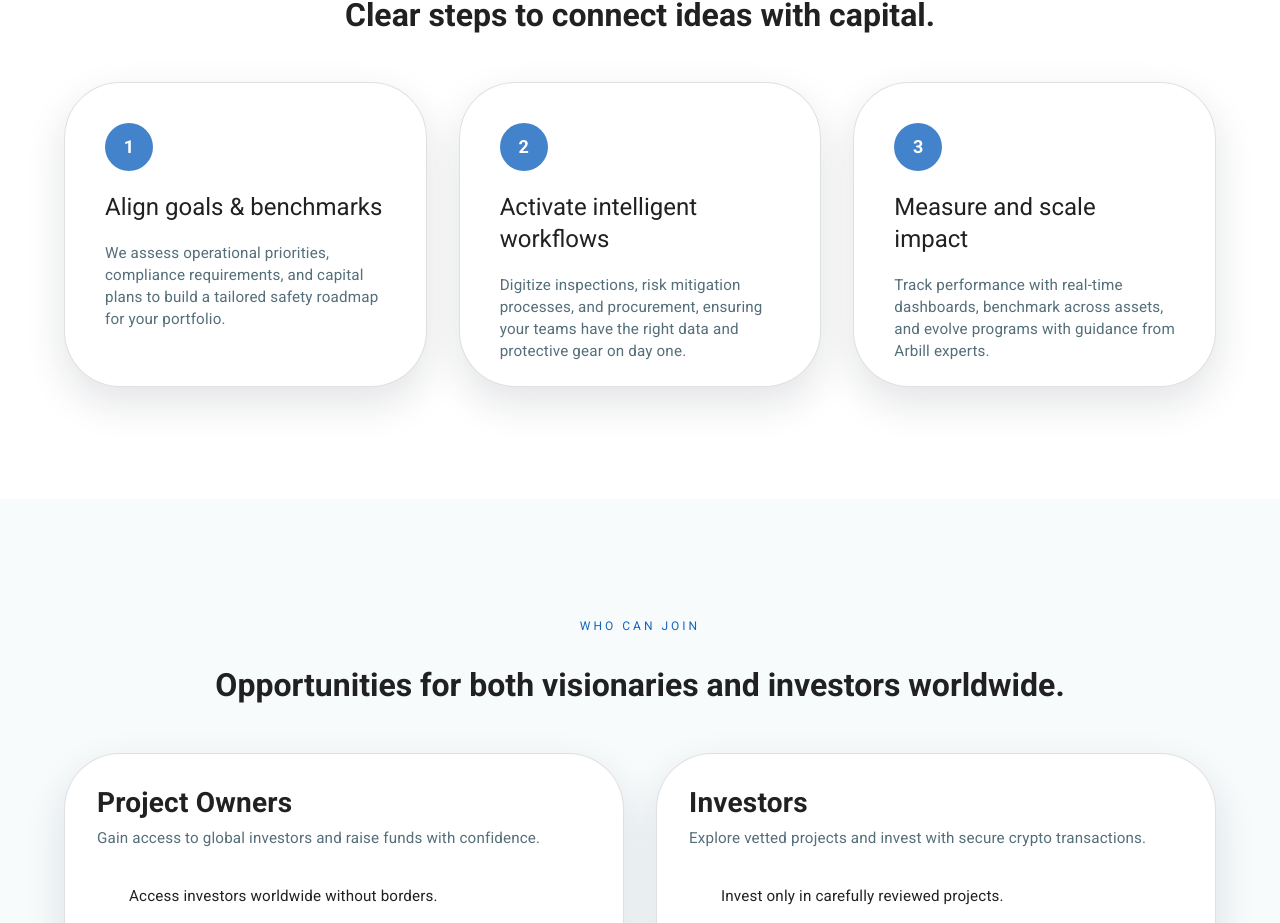
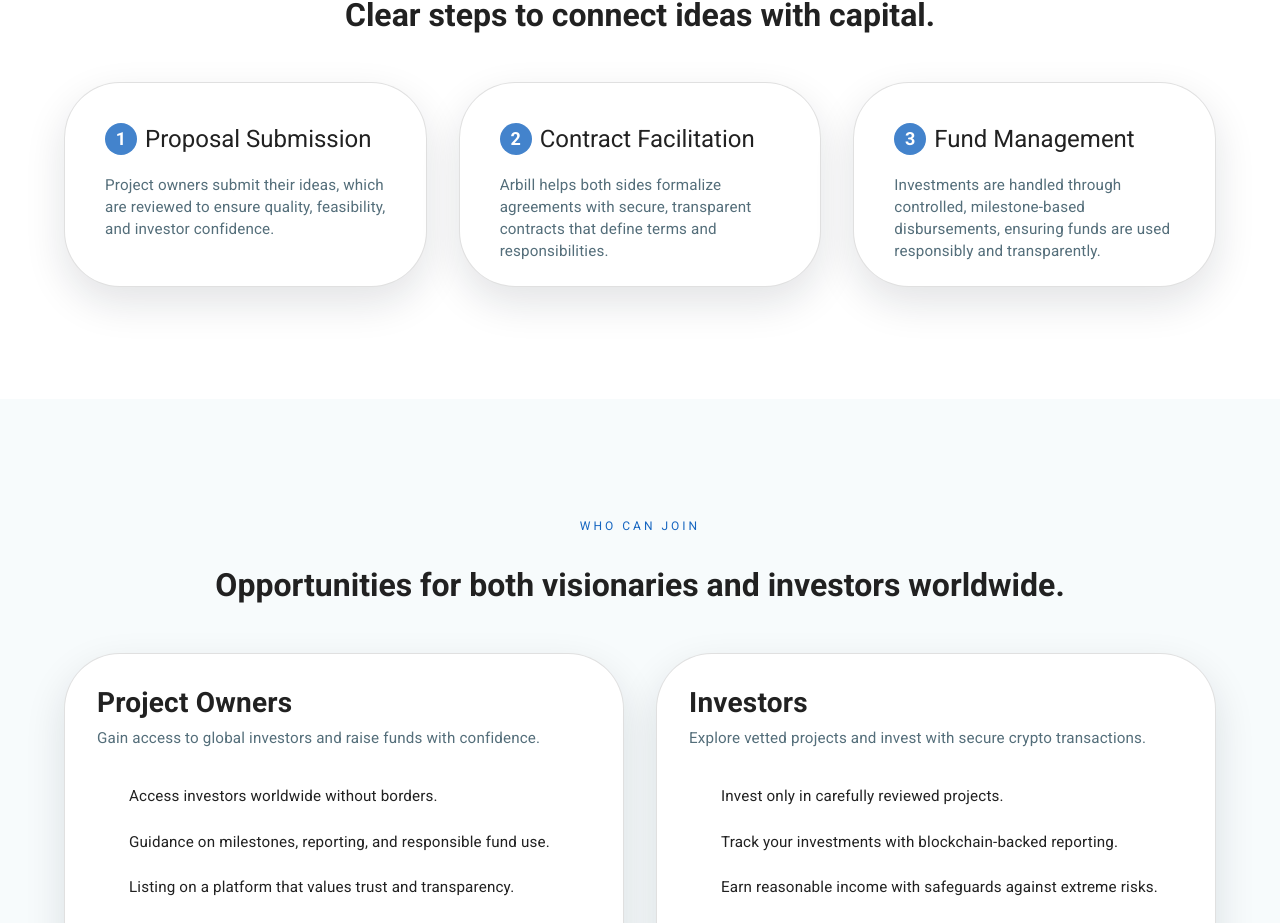
Before and after one commit to arbill-platform/landing-page, a React (Vite) app: page / in a window 1280 px wide. Shown: the part 1657-2580 px from the top of the page. Built offline with nearby package versions, Linux system fonts and the light colour scheme; some icons are missing.

Commit message:
Update HomeHowItWorks component and content; refine step titles and descriptions for clarity

```diff
--- a/src/components/home/HomeHowItWorks.jsx
+++ b/src/components/home/HomeHowItWorks.jsx
@@ -31,10 +31,11 @@ function HomeHowItWorks({ content }) {
             >
               <CardContent sx={{ p: { xs: 4, md: 5 } }}>
                 <Stack spacing={2.5} alignItems="flex-start">
+                  <Stack direction="row" spacing={1} alignItems="center">
                     <Box
                       sx={{
-                      width: 48,
-                      height: 48,
+                        width: 32,
+                        height: 32,
                         borderRadius: 3,
                         bgcolor: 'primary.light',
                         color: 'common.white',
@@ -48,6 +49,7 @@ function HomeHowItWorks({ content }) {
                       {index + 1}
                     </Box>
                     <Typography variant="h5">{title}</Typography>
+                  </Stack>
                   <Typography variant="body2" color="text.secondary">
                     {description}
                   </Typography>
--- a/src/content.js
+++ b/src/content.js
@@ -35,19 +35,19 @@ export const homeHowItWorkSteps = {
   tagline: 'Clear steps to connect ideas with capital.',
   steps: [
   {
-    title: 'Align goals & benchmarks',
+    title: 'Proposal Submission',
     description:
-      'We assess operational priorities, compliance requirements, and capital plans to build a tailored safety roadmap for your portfolio.',
+      'Project owners submit their ideas, which are reviewed to ensure quality, feasibility, and investor confidence.',
   },
   {
-    title: 'Activate intelligent workflows',
+    title: 'Contract Facilitation',
     description:
-      'Digitize inspections, risk mitigation processes, and procurement, ensuring your teams have the right data and protective gear on day one.',
+      'Arbill helps both sides formalize agreements with secure, transparent contracts that define terms and responsibilities.',
   },
   {
-    title: 'Measure and scale impact',
+    title: 'Fund Management',
     description:
-      'Track performance with real-time dashboards, benchmark across assets, and evolve programs with guidance from Arbill experts.',
+      'Investments are handled through controlled, milestone-based disbursements, ensuring funds are used responsibly and transparently.',
   },
 ]};
 
@@ -357,13 +357,13 @@ export const contactContent = {
       },
       {
         title: 'Project Owners',
-        email: 'projects@arbill.com',
+        email: 'projects@arbill.co',
         description: 'Submit your proposal or request support or onboarding',
         icon: "Briefcase"
       },
       {
         title: 'Investors',
-        email: 'investors@arbill.com',
+        email: 'investors@arbill.co',
         description: 'For assistance with accounts, deposits, or investment details.',
         icon: "Team"
       },
@@ -386,19 +386,19 @@ export const contactContent = {
       {
         title: 'Subscribe Channel',
         description: 'Workshops, platform walkthroughs, and customer stories.',
-        link: 'https://youtube.com/@arbill',
+        link: 'https://youtube.com/@ArbillPlatform',
         icon: 'YouTube'
       },
       {
         title: 'Follow Fanpage',
         description: 'Community highlights, event recaps, and best practices.',
-        link: 'https://facebook.com/arbill',
+        link: 'https://www.facebook.com/arbillfund',
         icon: 'Facebook'
       },
       {
         title: 'Follow LinkedIn',
         description: 'Industry trends, leadership insights, and partnerships.',
-        link: 'https://linkedin.com/company/arbill',
+        link: 'https://www.linkedin.com/company/arbill-platform',
         icon: 'LinkedIn'
       },
     ],
```
Lines whose indentation alone changed are shown as unchanged.
